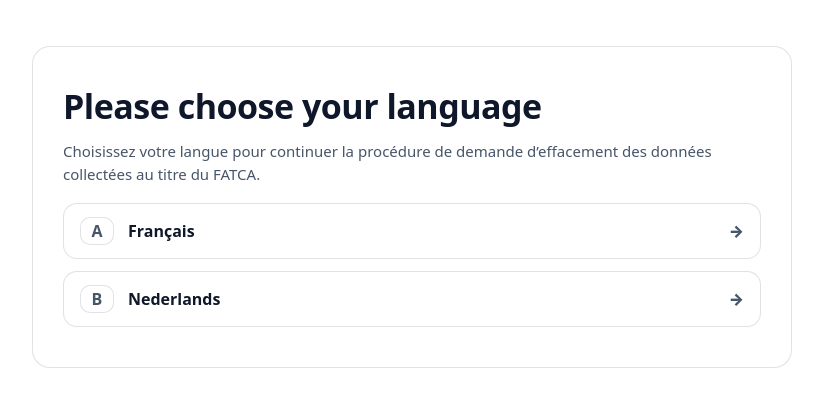
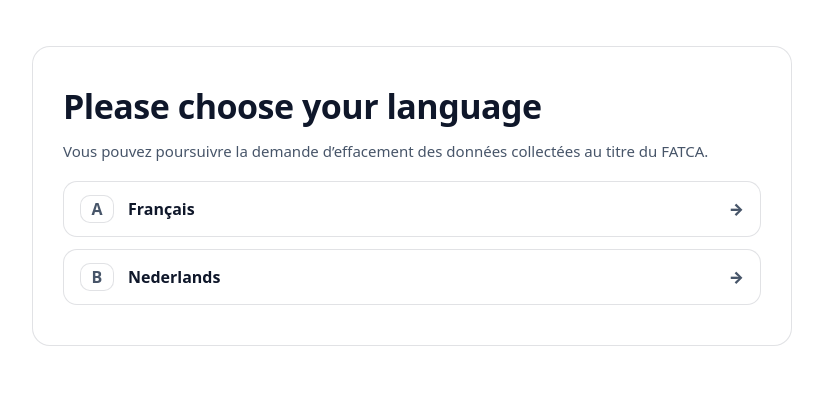
Before and after one commit to lehagrefabien-commits/fatca-application, a Flask app: page / in a window 1280 px wide. Shown: the part 64-471 px from the top of the page, without its empty margins (228-1051 px from the left). Run offline with Flask 3, Linux system fonts and the light colour scheme; some libraries are stand-ins or nearby versions.

Commit message:
Update lang_select.html

```diff
--- a/templates/lang_select.html
+++ b/templates/lang_select.html
@@ -147,8 +147,8 @@
   </div>
   <script>
     const subtitles = {
-      fr: "Choisissez votre langue pour continuer la procédure de demande d’effacement des données collectées au titre du FATCA.",
-      nl: "Kies uw taal om de procedure voort te zetten voor het verzoek tot verwijdering van gegevens die zijn verzameld in het kader van FATCA.",
+      fr: "Vous pouvez poursuivre la demande d’effacement des données collectées au titre du FATCA.",
+      nl: "U kunt verdergaan met het verzoek tot verwijdering van gegevens die zijn verzameld in het kader van FATCA."
     };
 
     const browserLang = (navigator.language || "").toLowerCase();
```
